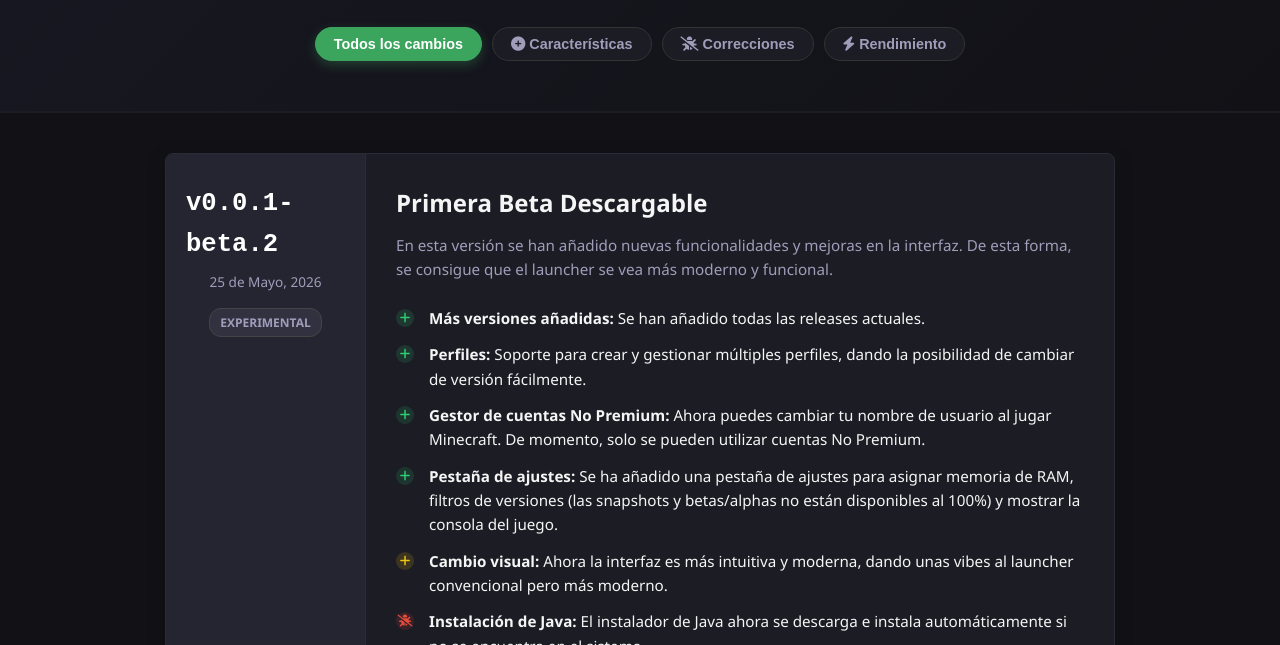
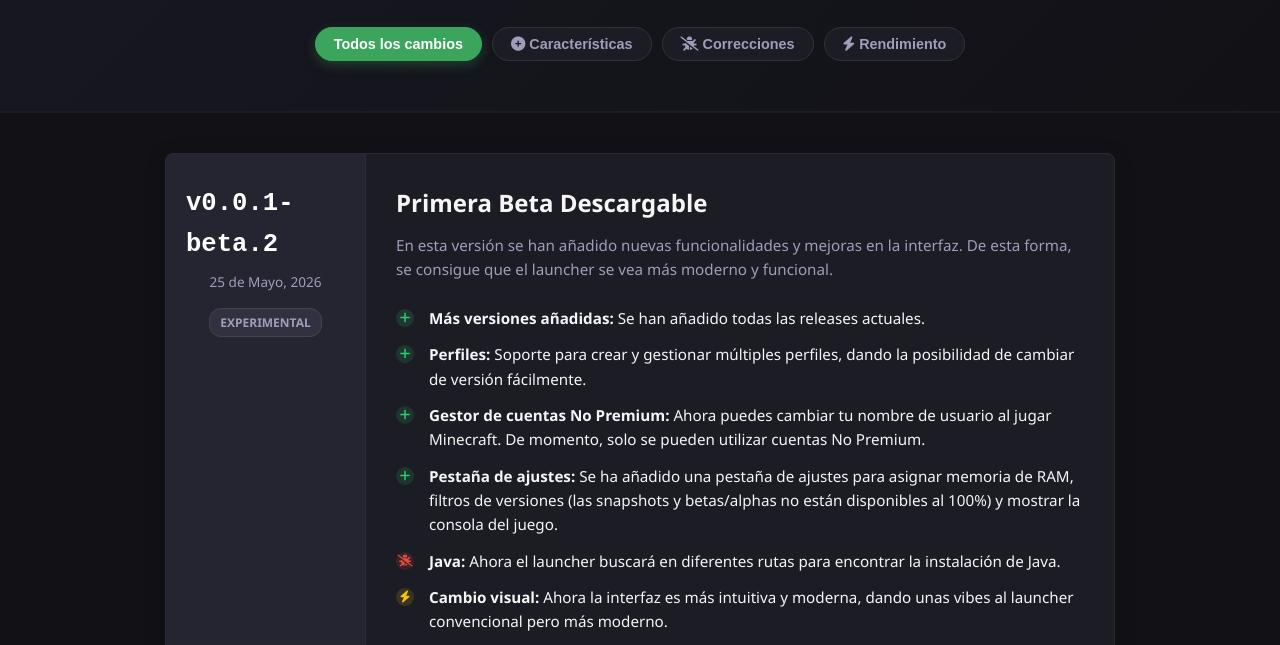
Before and after one commit to SuzuKurai/KuraiLauncher, a plain HTML site: page docs/devlog/index.html in a window 1280 px wide. Shown: the part 155-800 px from the top of the page. Drawn offline with Linux system fonts and the light colour scheme.

Commit message:
Update changelog: refine Java installation process and enhance UI for better user experience

```diff
--- a/docs/devlog/index.html
+++ b/docs/devlog/index.html
@@ -52,13 +52,13 @@
                         <span class="change-icon"><i class="fa-solid fa-plus"></i></span>
                         <div class="change-text"><strong>Pestaña de ajustes:</strong> Se ha añadido una pestaña de ajustes para asignar memoria de RAM, filtros de versiones (las snapshots y betas/alphas no están disponibles al 100%) y mostrar la consola del juego.</div>
                     </li>
-                    <li class="change-item type-perf">
-                        <span class="change-icon"><i class="fa-solid fa-plus"></i></span>
-                        <div class="change-text"><strong>Cambio visual:</strong> Ahora la interfaz es más intuitiva y moderna, dando unas vibes al launcher convencional pero más moderno.</div>
-                    </li>
                     <li class="change-item type-fix">
                         <span class="change-icon"><i class="fa-solid fa-bug-slash"></i></span>
-                        <div class="change-text"><strong>Instalación de Java:</strong> El instalador de Java ahora se descarga e instala automáticamente si no se encuentra en el sistema.</div>
+                        <div class="change-text"><strong>Java:</strong> Ahora el launcher buscará en diferentes rutas para encontrar la instalación de Java.</div>
+                    </li>
+                    <li class="change-item type-perf">
+                        <span class="change-icon"><i class="fa-solid fa-bolt"></i></span>
+                        <div class="change-text"><strong>Cambio visual:</strong> Ahora la interfaz es más intuitiva y moderna, dando unas vibes al launcher convencional pero más moderno.</div>
                     </li>
                 </ul>
             </div>
```
